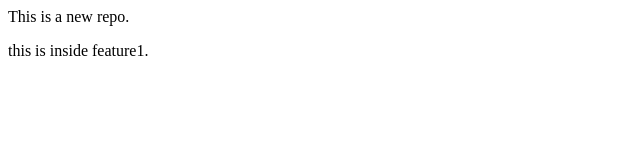
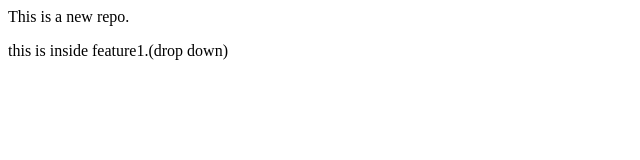
Before and after one commit to acgovardhan/localrepo, a plain HTML site: page index.html in a window 1280 px wide. Shown: the full height of the page, 0-640 px from the left. Drawn offline with Linux system fonts and the light colour scheme.

Commit message:
dropdown

```diff
--- a/index.html
+++ b/index.html
@@ -1,2 +1,2 @@
 <p>This is a new repo.</p>
-<p>this is inside feature1.</p>
+<p>this is inside feature1.(drop down)</p>
```
